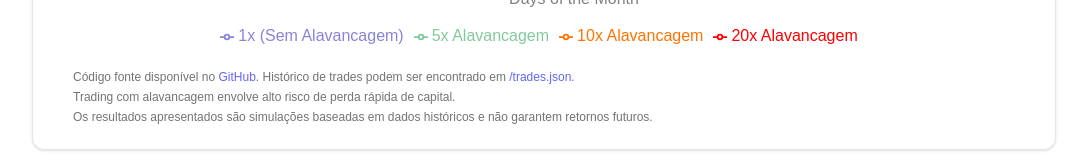
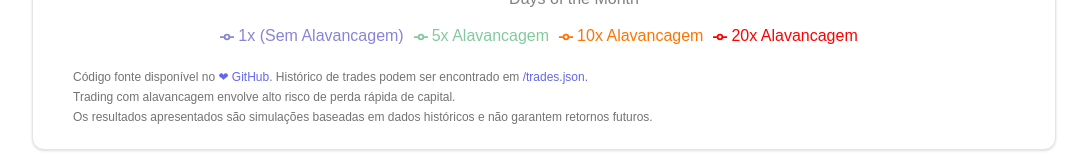
Before and after one commit to heyfrancisco/poligrafo-cryptogirl, a Next.js app: page / in a window 1280 px wide. Shown: the part 672-832 px from the top of the page, without its empty margins (96-1183 px from the left). Built offline with nearby package versions, Linux system fonts and the light colour scheme.

Commit message:
Github username fix

```diff
--- a/src/app/page.tsx
+++ b/src/app/page.tsx
@@ -264,12 +264,12 @@ const LeverageComparison: React.FC = () => {
           <p className="text-xs text-muted-foreground pt-4 px-4 pb-1">
             Código fonte disponível no{" "}
             <a
-              href="https://github.com/yourusername/calculadora-crypto"
+              href="https://github.com/heyfrancisco/calculadora-crypto"
               className="text-indigo-500 hover:underline"
               target="_blank"
               rel="noopener noreferrer"
             >
-              GitHub
+              ❤ GitHub
             </a>
             . Histórico de trades podem ser encontrado em{" "}
             <a
```
